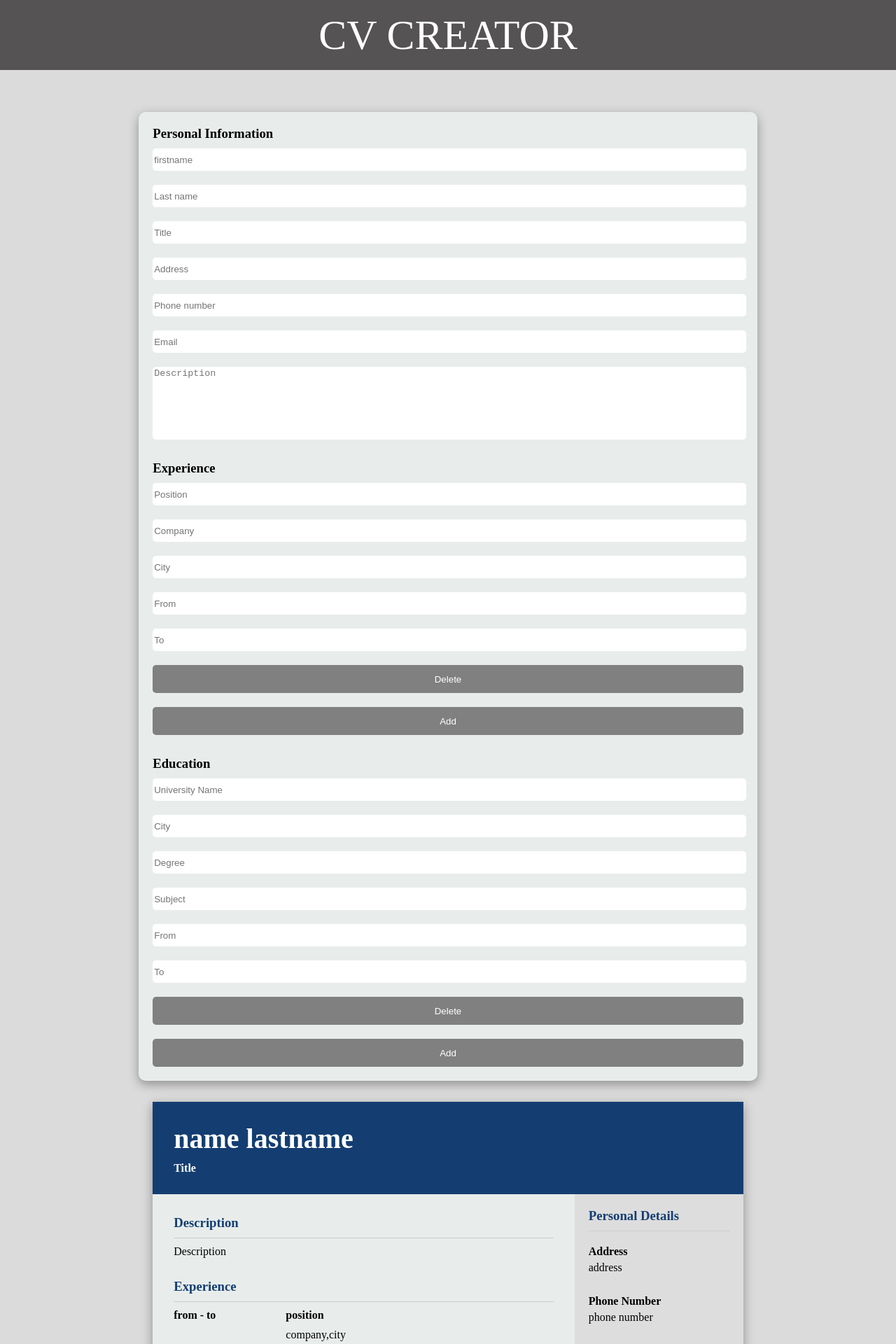
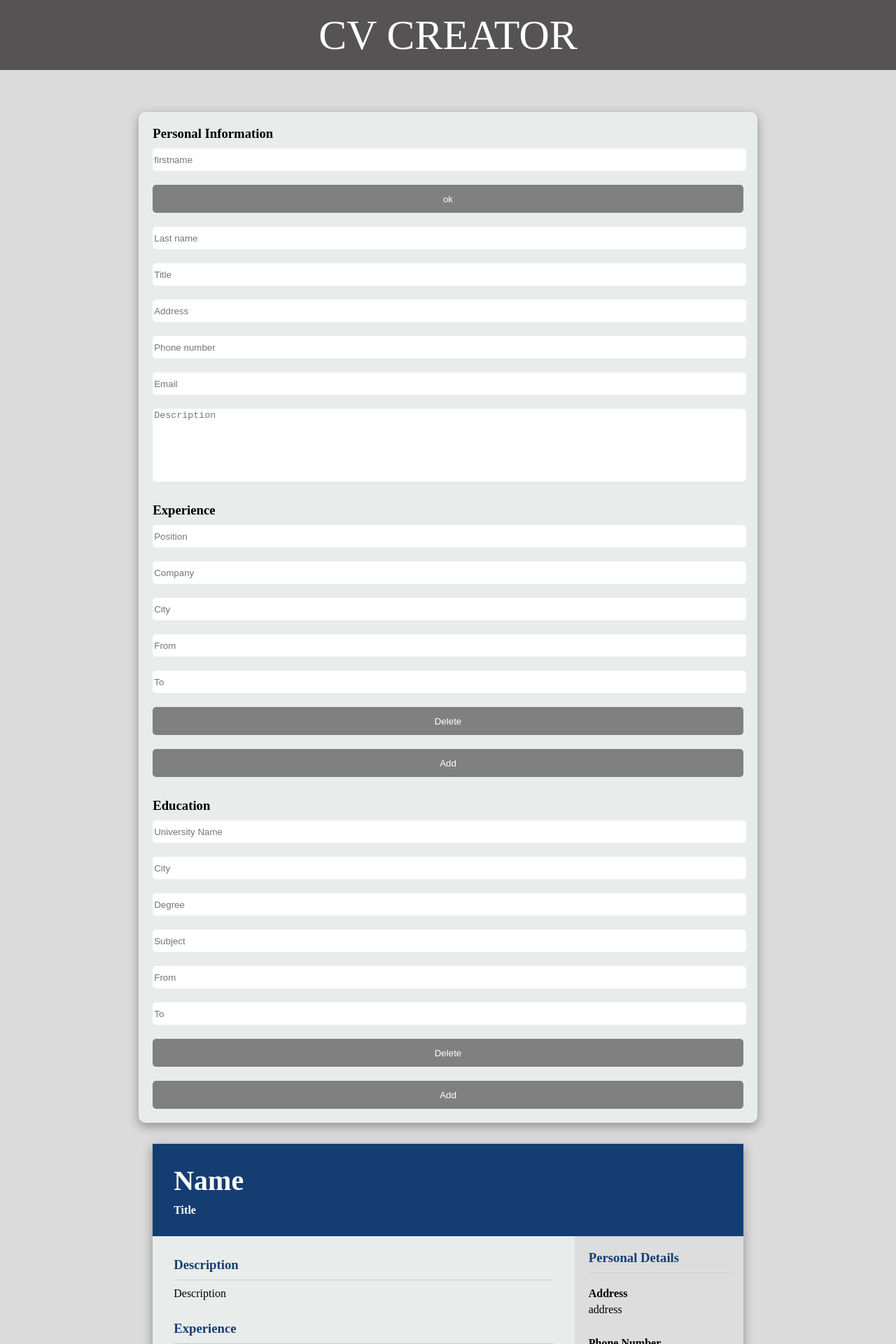
Before and after one commit to Akashzxr/cv-application, a React (Create React App) app: page / in a window 1280 px wide. Shown: the top 1920 px of the page at 70% size. Built offline with nearby package versions, Linux system fonts and the light colour scheme.

Commit message:
demo function to retrieve data from child to parent works

```diff
--- a/src/App.js
+++ b/src/App.js
@@ -6,11 +6,24 @@ import "./App.css";
 
 class App extends Component{
 
+  constructor(props){
+    super(props);
+    this.state = {
+      name:"",
+    }
+  }
+
+  handlecallback=(info)=>{
+    this.setState({name:info});
+
+  }
+
   render(){
     return(
       <div className="app">
          <Header/>
-         <Form/>
+         {this.state.name}
+         <Form newinfo={this.handlecallback}/>
          <Preview/>
       </div>
 
--- a/src/components/form/form.js
+++ b/src/components/form/form.js
@@ -1,15 +1,45 @@
 import React, { Component } from "react";
-import Information from "./information";
+import {Information} from "./information";
 import Experience from "./experience";
 import Education from "./education";
 import "../../styles/form.css";
 
 class Form extends Component{
 
+//
+constructor(props){
+    super(props);
+    this.state={
+        name:"",
+    }
+
+}
+
+
+getinfo=(childData)=>{
+    this.setState({name: childData});
+    this.props.newinfo(childData);
+    console.log(childData);
+ }
+
+    handleCallback = (childData) =>{
+        this.getinfo();
+        this.setState({name: childData});
+    }
+
+
+
+//
+
+
     render(){
+        //
+        const {name} = this.state;
+        //
         return(
         <div className="form">
-         <Information/>
+         <Information parentCallback = {this.getinfo} new={this.getinfo}/>
+         {name}
          <Experience/>
          <Education/>
         </div>
--- a/src/components/form/information.js
+++ b/src/components/form/information.js
@@ -1,10 +1,12 @@
 import React, { Component } from "react";
+
+
 
 class Information extends Component{
     constructor(props){
         super(props);
         this.state={
-            firstname:"first name",
+            firstname:"first naoe",
             lastname:"",
             title:"",
             address:"",
@@ -12,15 +14,28 @@ class Information extends Component{
             email:"",
             description:"",
         }
+
+        this.onTrigger=this.onTrigger.bind(this);
     }
+//
+    onTrigger(e) {
+
+        const v = e.target.value;
+        this.props.parentCallback(v);
+
+        //event.preventDefault();
+    }
+//
 
 
     render(){
+
         return(
        <div className="information">
           <h3>Personal Information</h3>
           <div className="inputs">
-          <input className="input" type={"text"} placeholder="firstname"/>
+          <input name = "myname" className="input" type={"text"}  onChange={this.onTrigger}  placeholder="firstname"/>
+          <button>ok</button>
           <input className="input" type={"text"} placeholder="Last name"/>
           <input className="input" type={"text"} placeholder="Title"/>
           <input className="input" type={"text"} placeholder="Address"/>
@@ -34,4 +49,4 @@ class Information extends Component{
 
 }
 
-export default Information;
+export   {Information};
--- a/src/components/preview/heading.js
+++ b/src/components/preview/heading.js
@@ -1,10 +1,12 @@
 import React, { Component } from "react";
-import Information from "../form/information";
 class Heading extends Component{
+
+
+
     render(){
         return(
          <div className="heading">
-            <h2 className="name">name lastname</h2>
+            <h2 className="name">Name</h2>
             <h4 className="title">Title</h4>
          </div>
         );
--- a/src/components/preview/preview.js
+++ b/src/components/preview/preview.js
@@ -6,7 +6,10 @@ import "../../styles/preview.css";
 
 class Preview extends Component{
 
+
+
   render(){
+
     return(
         <div className="preview">
            <Heading/>
```
